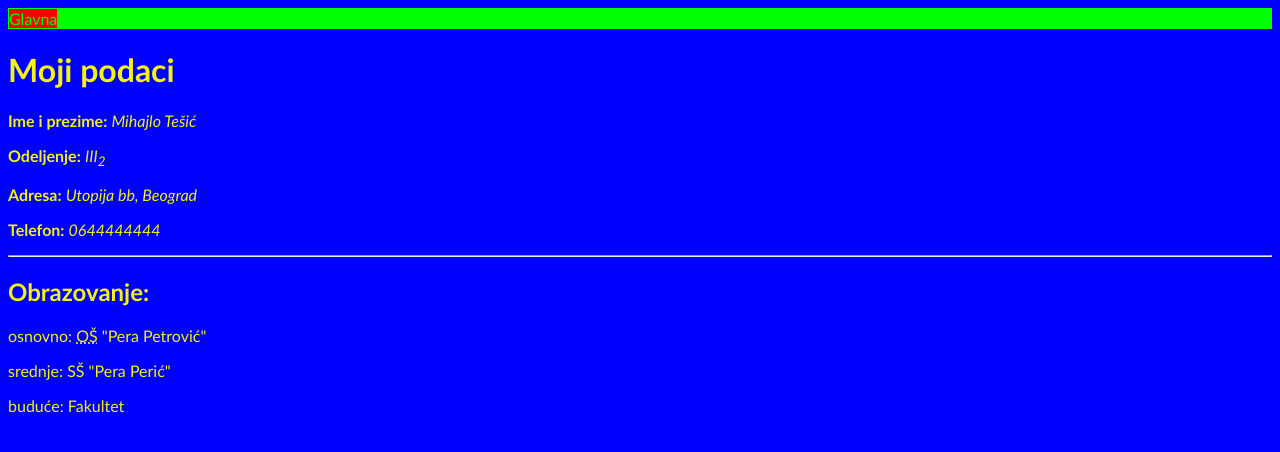
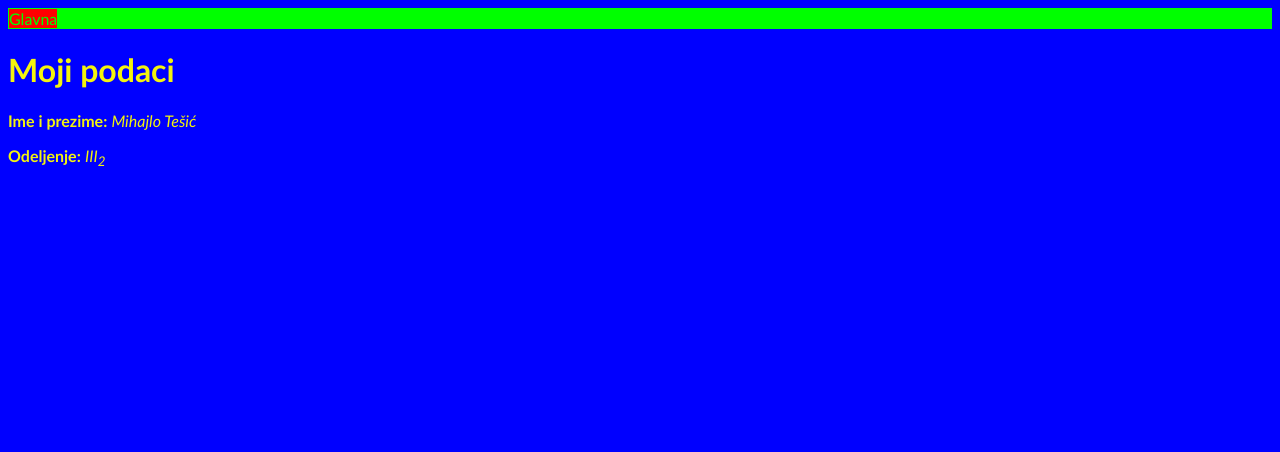
Before and after one commit to mihajlotesic32/ZavrsniSajt, a plain HTML site: page Moji podaci/moji_podaci.html in a window 1280 px wide. Drawn offline with Linux system fonts and the light colour scheme.

Commit message:
Update moji_podaci.html

```diff
--- a/Moji podaci/moji_podaci.html
+++ b/Moji podaci/moji_podaci.html
@@ -13,12 +13,5 @@
     <h1>Moji podaci</h1>
     <p><strong>Ime i prezime:</strong> <em>Mihajlo Tešić</em></p>
     <p><strong>Odeljenje:</strong> <em>III<sub>2</sub></em></p>
-    <p><strong>Adresa:</strong> <em>Utopija bb, Beograd</em></p>
-    <p><strong>Telefon:</strong> <em>0644444444</em></p>
-    <hr>
-    <h2>Obrazovanje:</h2>
-    <p>osnovno: <abbr title="Osnovna škola">OŠ</abbr> "Pera Petrović"</p>
-    <p>srednje: SŠ "Pera Perić"</p>
-    <p>buduće: Fakultet</p>
 </body>
 </html>
```
